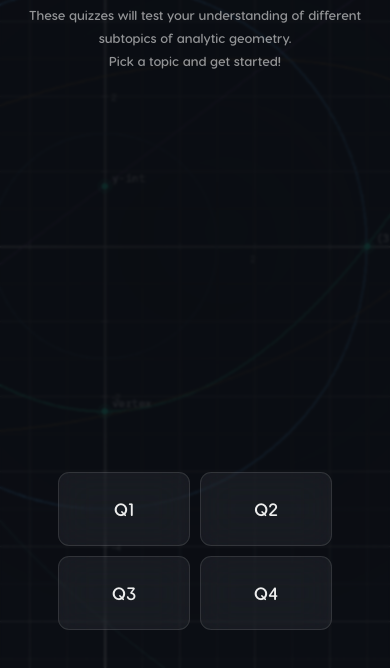
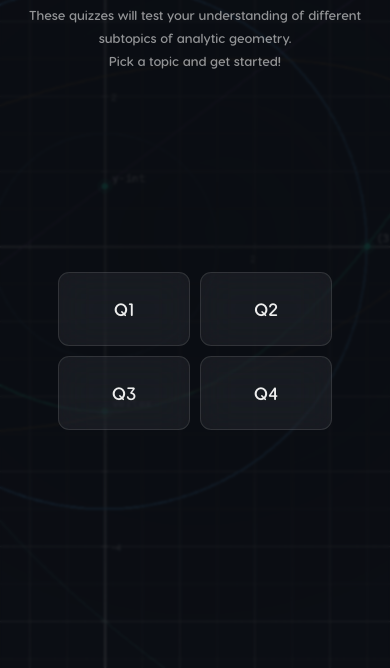
Before and after one commit to RMLNETHWORK/quizinix, a plain HTML site: page index.html in a window 390 px wide. Shown: the part 176-844 px from the top of the page. Drawn offline with Linux system fonts and the light colour scheme.

Commit message:
fix index mobile

```diff
--- a/index.css
+++ b/index.css
@@ -225,6 +225,9 @@ button:hover {
         font-size: clamp(14px, 4vw, 20px);
         border-radius: 13px;
     }
+    .subJ{
+        margin-bottom: 200px;
+    }
 }
 
 @media (max-width: 480px) {
```
